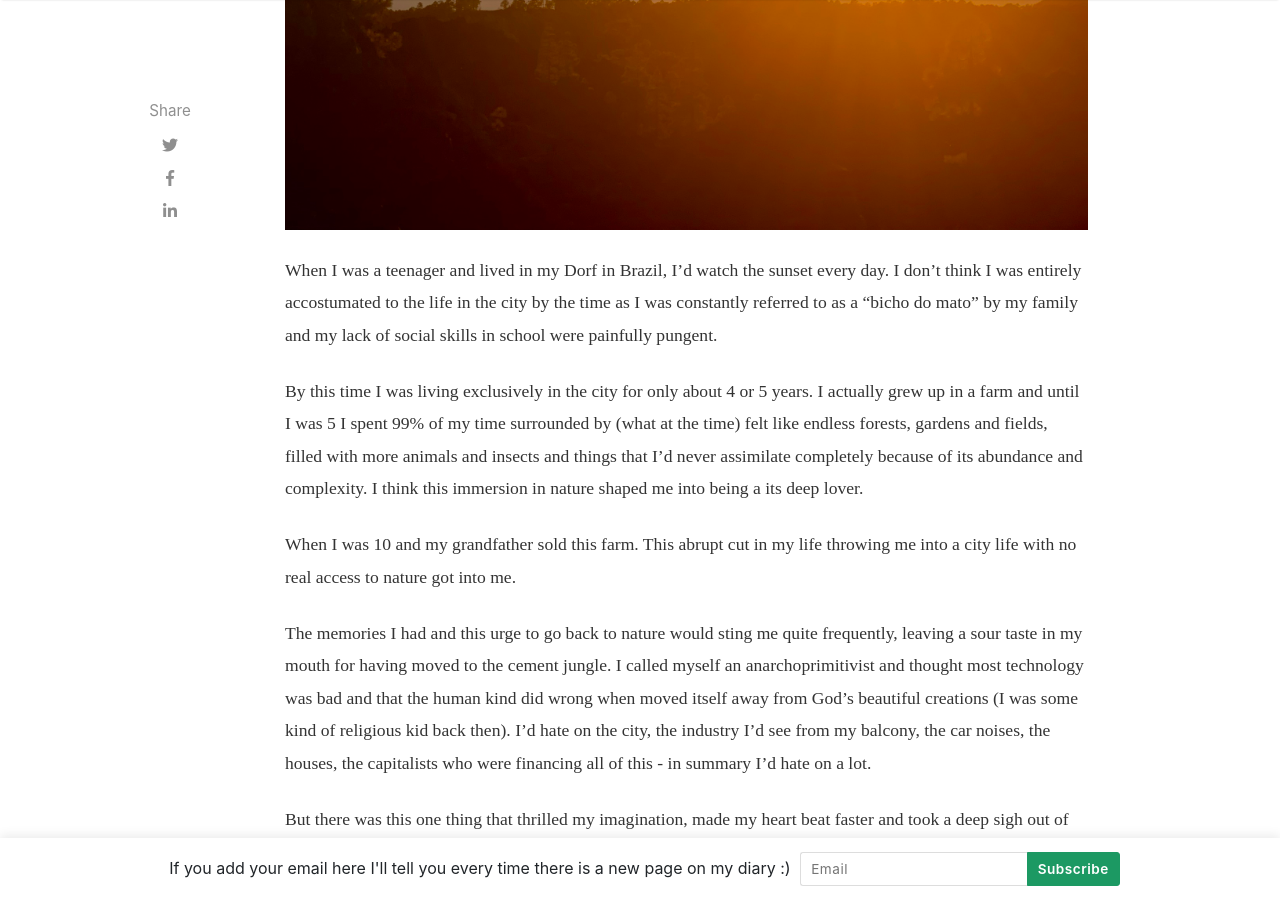
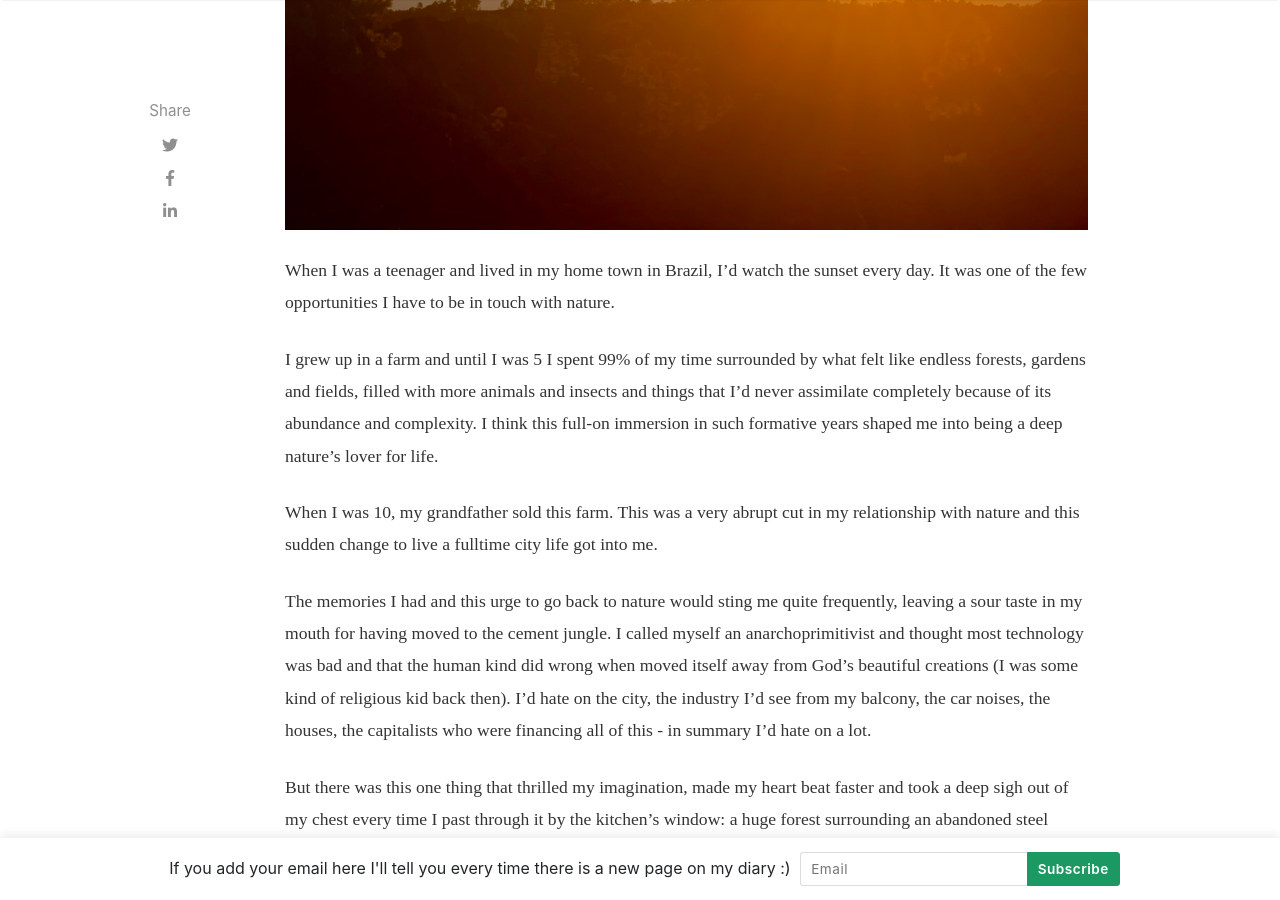
Before and after one commit to wireless-hippie/wireless-hippie.github.io, a Jekyll site: the page built from _posts/2021-02-01-tenerife-sunset.md, in a window 1280 px wide and 900 px high, scrolled down 767 px. Built offline with Jekyll 4.4.1, drawn with Linux system fonts in a browser that asks for light colours; nearby versions of some CDN libraries.

Commit message:
Make beginning clearer

```diff
--- a/_posts/2021-02-01-tenerife-sunset.md
+++ b/_posts/2021-02-01-tenerife-sunset.md
@@ -10,11 +10,11 @@ featured: true
 hidden: false
 ---
 
-When I was a teenager and lived in my Dorf in Brazil, I'd watch the sunset every day. I don't think I was entirely accostumated to the life in the city by the time as I was constantly referred to as a "bicho do mato" by my family and my lack of social skills in school were painfully pungent.
+When I was a teenager and lived in my home town in Brazil, I'd watch the sunset every day. It was one of the few opportunities I have to be in touch with nature.
 
-By this time I was living exclusively in the city for only about 4 or 5 years. I actually grew up in a farm and until I was 5 I spent 99% of my time surrounded by (what at the time) felt like endless forests, gardens and fields, filled with more animals and insects and things that I'd never assimilate completely because of its abundance and complexity. I think this immersion in nature shaped me into being a its deep lover.
+I grew up in a farm and until I was 5 I spent 99% of my time surrounded by what felt like endless forests, gardens and fields, filled with more animals and insects and things that I'd never assimilate completely because of its abundance and complexity. I think this full-on immersion in such formative years shaped me into being a deep nature's lover for life.
 
-When I was 10 and my grandfather sold this farm. This abrupt cut in my life throwing me into a city life with no real access to nature got into me.
+When I was 10, my grandfather sold this farm. This was a very abrupt cut in my relationship with nature and this sudden change to live a fulltime city life got into me.
 
 The memories I had and this urge to go back to nature would sting me quite frequently, leaving a sour taste in my mouth for having moved to the cement jungle. I called myself an anarchoprimitivist and thought most technology was bad and that the human kind did wrong when moved itself away from God's beautiful creations (I was some kind of religious kid back then). I'd hate on the city, the industry I'd see from my balcony, the car noises, the houses, the capitalists who were financing all of this - in summary I'd hate on a lot.
 
```
